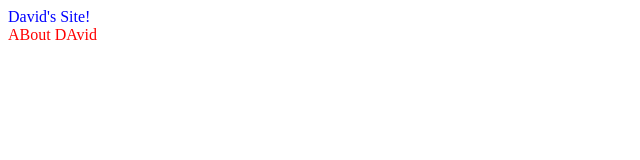
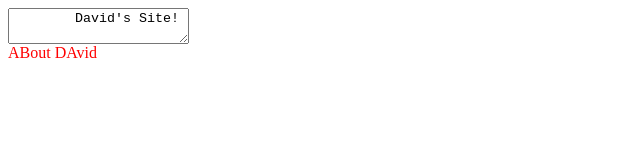
Before and after one commit to runnedrun/q-lesson, a plain HTML site: page index.html in a window 1280 px wide. Shown: the whole page, without its empty margins (0-640 px from the left). Drawn offline with Linux system fonts and the light colour scheme.

Commit message:
Classadoo autocommit

```diff
--- a/index.html
+++ b/index.html
@@ -11,9 +11,9 @@
     </style>
   </head>
   <body>
-    <div id="cool">
+    <textarea id="cool">
         David's Site!
-    </div>
+    </textarea>
     <div id="about">
       ABout DAvid
     </div>
```
